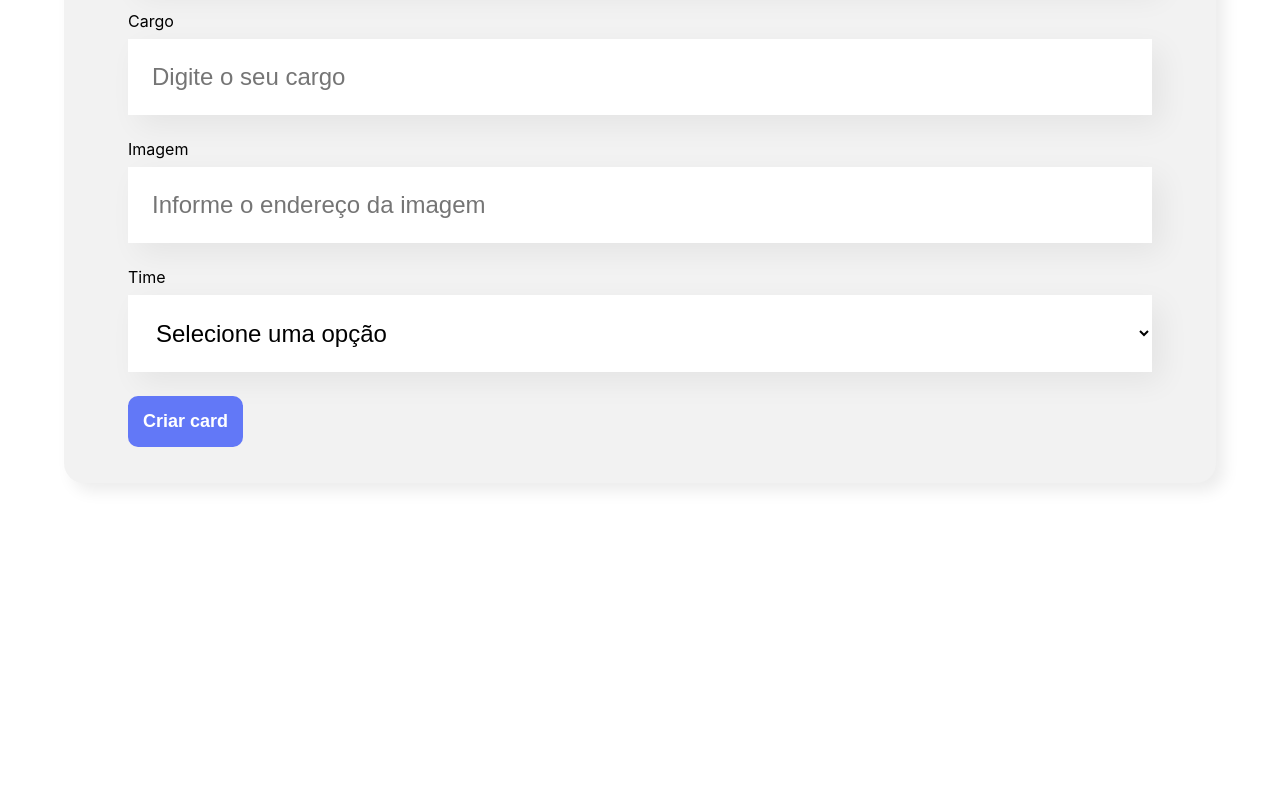
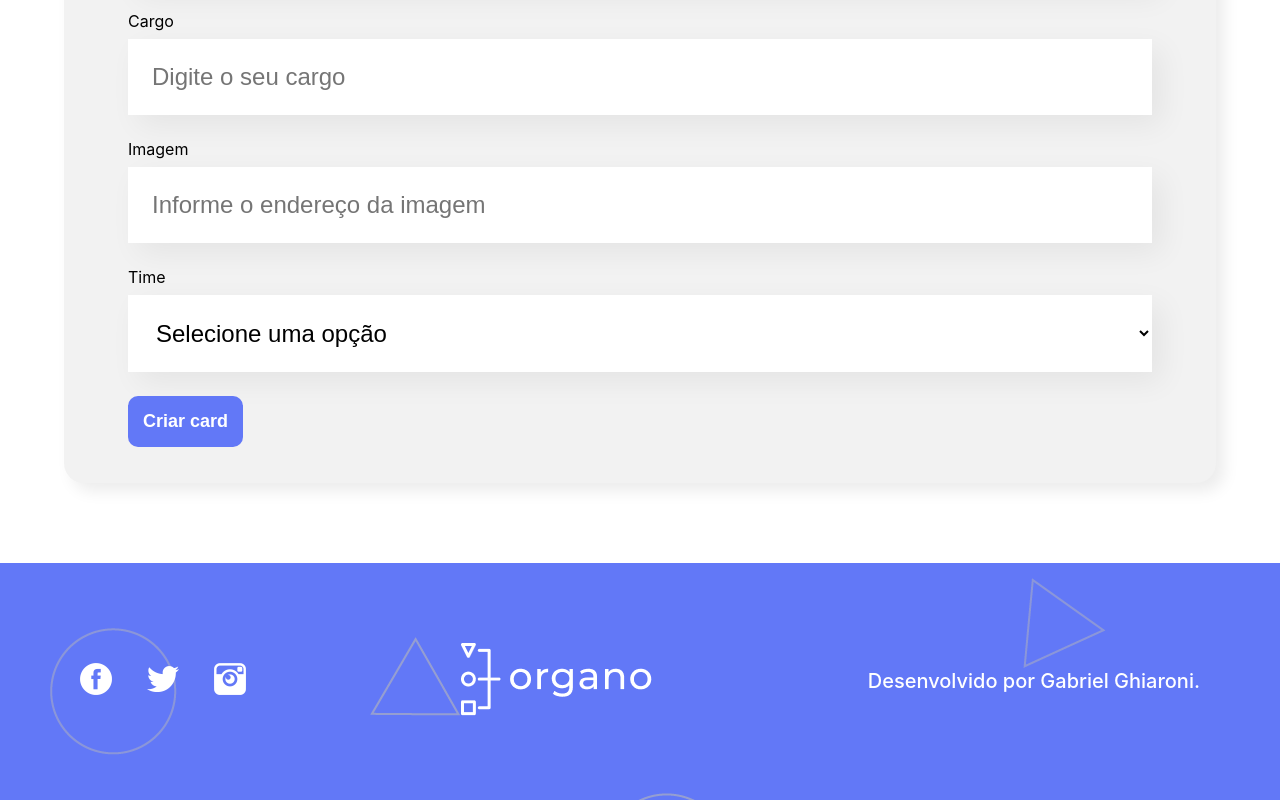
Before and after one commit to GGhiaroni/organo-react, a React (Create React App) app: page / in a window 1280 px wide. Shown: the part 866-1666 px from the top of the page. Before the commit the page ends 1429 px from the top, so only its background shows below. Built offline with nearby package versions, Linux system fonts and the light colour scheme.

Commit message:
desenvolvimento footer

```diff
--- a/src/App.js
+++ b/src/App.js
@@ -1,5 +1,6 @@
 import { useState } from "react";
 import Banner from "./componentes/Banner";
+import Footer from "./componentes/Footer";
 import Formulario from "./componentes/Formulario";
 import Time from "./componentes/Time";
 
@@ -69,6 +70,7 @@ function App() {
           )}
         />
       ))}
+      <Footer />
     </div>
   );
 }
--- /dev/null
+++ b/src/componentes/Footer/Footer.css
@@ -0,0 +1,20 @@
+.footer {
+  background: #6278f7;
+  background-image: url("/public/imagens/fundo.png");
+  background-repeat: no-repeat;
+  display: flex;
+  justify-content: space-between;
+  padding: 80px;
+  align-items: center;
+}
+
+.footer-div-logos-redes {
+  display: flex;
+  gap: 35px;
+}
+
+.footer p {
+  color: #fff;
+  font-weight: 500;
+  font-size: 20px;
+}
--- /dev/null
+++ b/src/componentes/Footer/index.js
@@ -0,0 +1,27 @@
+import "./Footer.css";
+
+const Footer = () => {
+  return (
+    <footer className="footer">
+      <div className="footer-div-logos-redes">
+        <a href="https://www.linkedin.com/in/gabrielghiaroni/?originalSubdomain=br">
+          <img src="imagens/fb.png" alt="ícone logo facebook" />
+        </a>
+        <a href="https://www.linkedin.com/in/gabrielghiaroni/?originalSubdomain=br">
+          <img src="imagens/tw.png" alt="ícone logo twitter"></img>
+        </a>
+        <a href="https://www.linkedin.com/in/gabrielghiaroni/?originalSubdomain=br">
+          <img src="imagens/ig.png" alt="ícone logo instagram"></img>
+        </a>
+      </div>
+      <div className="footer-div-logo-organo">
+        <a href="https://www.linkedin.com/in/gabrielghiaroni/?originalSubdomain=br">
+          <img src="/imagens/logo.png" alt="ícone logo organo" />
+        </a>
+      </div>
+      <p>Desenvolvido por Gabriel Ghiaroni.</p>
+    </footer>
+  );
+};
+
+export default Footer;
```
